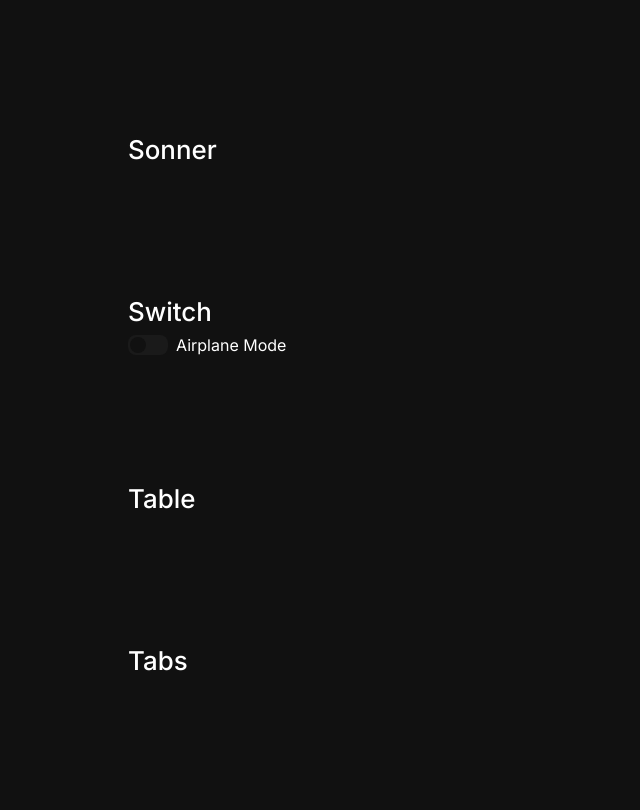
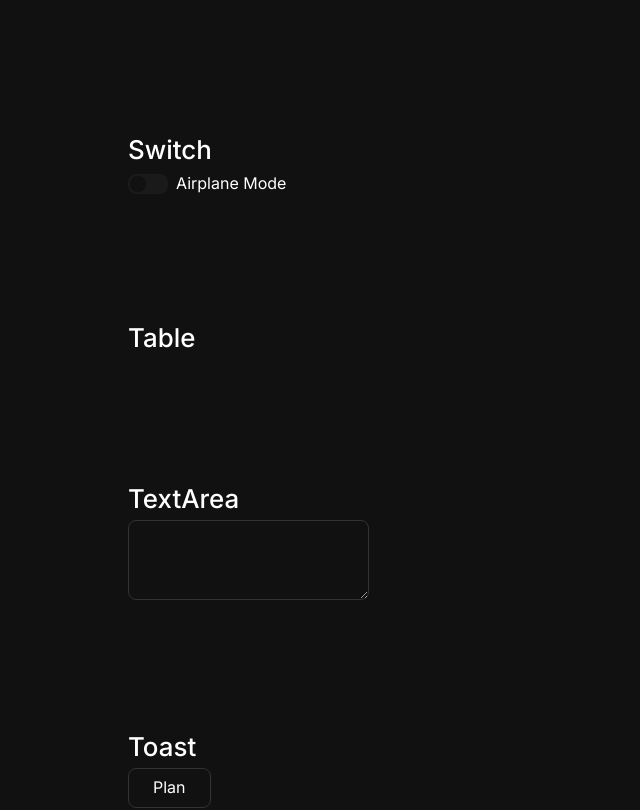
Before and after one commit to rarescovei5/Principium-UI, a React (Vite) app: page / in a window 1280 px wide. Shown: the part 7846-8656 px from the top of the page, without its empty margins (0-640 px from the left). Built offline with nearby package versions, Linux system fonts and the light colour scheme.

Commit message:
Textarea.tsx

```diff
--- a/src/App.tsx
+++ b/src/App.tsx
@@ -89,6 +89,7 @@ import {
 } from './ModernTheme/Toast';
 import { Toggle } from './ModernTheme/Toggle';
 import { Switch } from './ModernTheme/Switch';
+import { Textarea } from './ModernTheme/Textarea';
 function App() {
   const [selectedDate, setSelectedDate] = useState(new Date());
   const [checked, setChecked] = useState(false);
@@ -540,9 +541,6 @@ function App() {
         <h3 className="h3">Slider</h3>
       </div>
       <div className="w-[80%] mx-auto">
-        <h3 className="h3">Sonner</h3>
-      </div>
-      <div className="w-[80%] mx-auto">
         <h3 className="h3">Switch</h3>
         <div className="flex gap-2 items-center">
           <Switch
@@ -558,10 +556,8 @@ function App() {
         <h3 className="h3">Table</h3>
       </div>
       <div className="w-[80%] mx-auto">
-        <h3 className="h3">Tabs</h3>
-      </div>
-      <div className="w-[80%] mx-auto">
         <h3 className="h3">TextArea</h3>
+        <Textarea />
       </div>
       <div className="w-[80%] mx-auto">
         <h3 className="h3">Toast</h3>
--- a/src/ModernTheme/TextArea.tsx
+++ b/src/ModernTheme/TextArea.tsx
@@ -0,0 +1,16 @@
+const Textarea: React.FC<React.HTMLAttributes<HTMLTextAreaElement>> = ({
+  className,
+  ...props
+}) => {
+  return (
+    <textarea
+      className={
+        'p px-3 py-2 border border-border rounded-lg outline-0 min-h-20 ' +
+        className
+      }
+      {...props}
+    />
+  );
+};
+
+export { Textarea };
```
Also changed, not shown: src/ModernTheme/Sonner.tsx (deleted), src/ModernTheme/Tabs.tsx (deleted).
